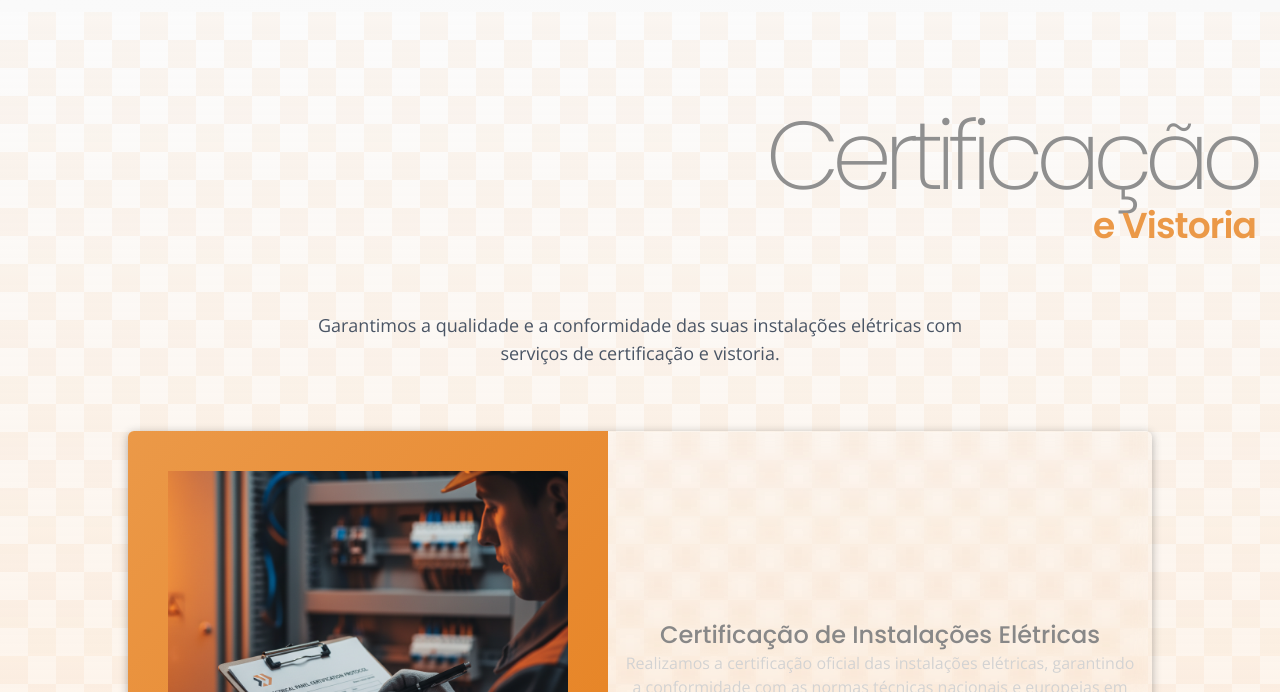
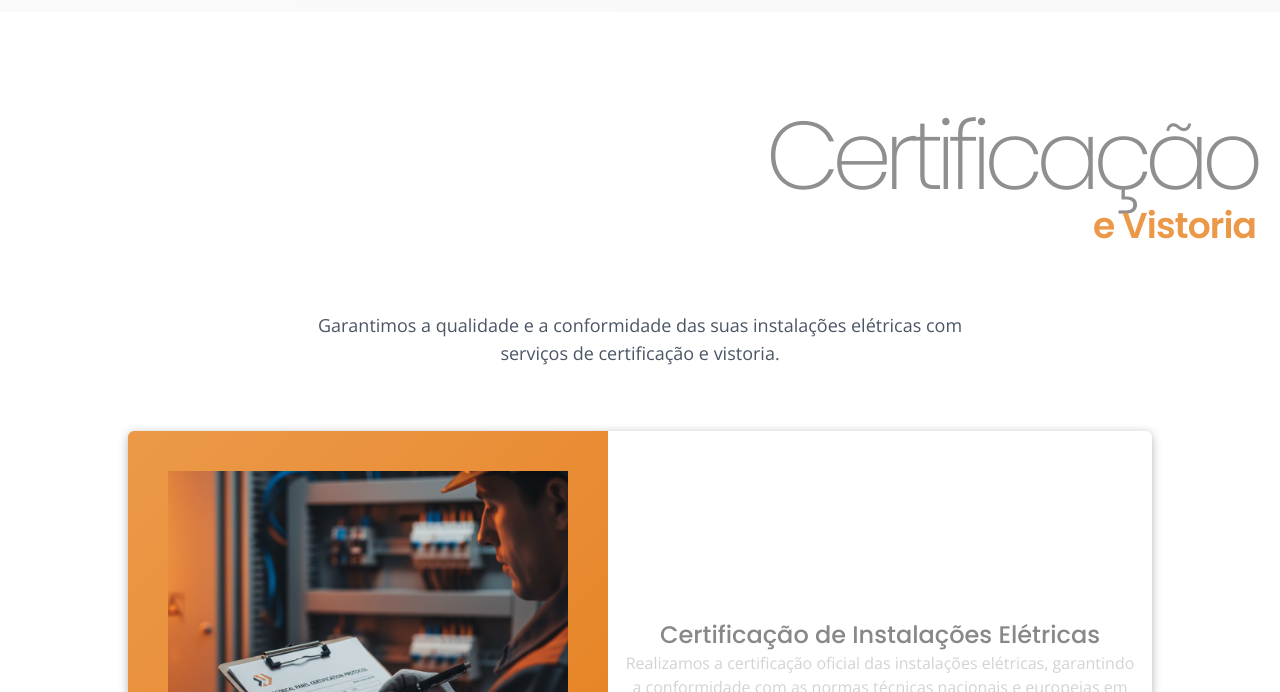
Before and after one commit to LeoJansen/etti, a Next.js app: page / in a window 1280 px wide. Shown: the part 4208-4900 px from the top of the page. Built offline with nearby package versions, Linux system fonts and the light colour scheme.

Commit message:
Remove unused certification-background class
Deleted the 'certification-background' class from the section element in Certification.jsx as it was not needed.

```diff
--- a/app/sections/Certification/Certification.jsx
+++ b/app/sections/Certification/Certification.jsx
@@ -30,7 +30,7 @@ const Certification = () => {
    }
 
    return (
-      <section className="certification-background bg-white py-24 relative min-h-screen w-full z-10" id="certification">
+      <section className=" bg-white py-24 relative min-h-screen w-full z-10" id="certification">
          <div className="flex flex-col w-full relative z-10">
             <div className="flex flex-col w-full text-center mb-16">
                <div className="flex flex-col items-end justify-center self-end px-6">
```
